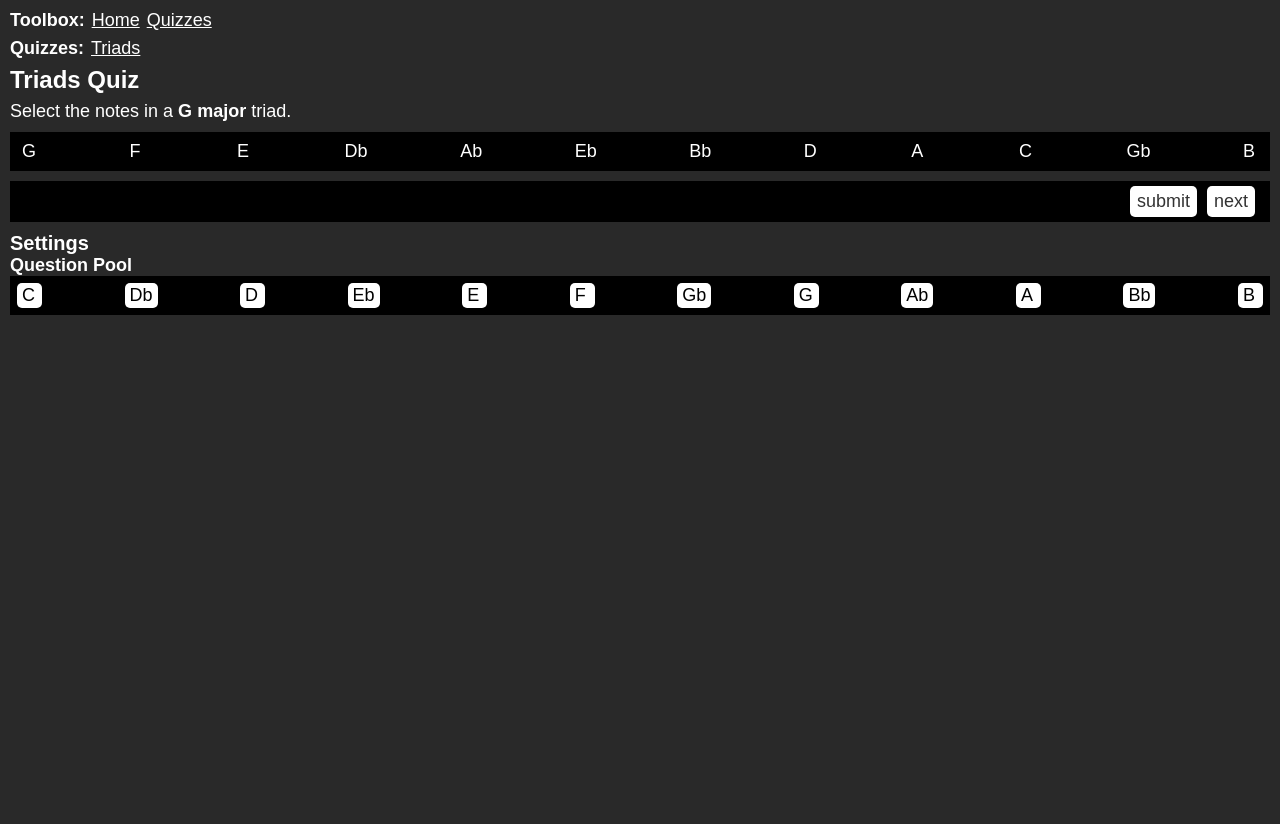
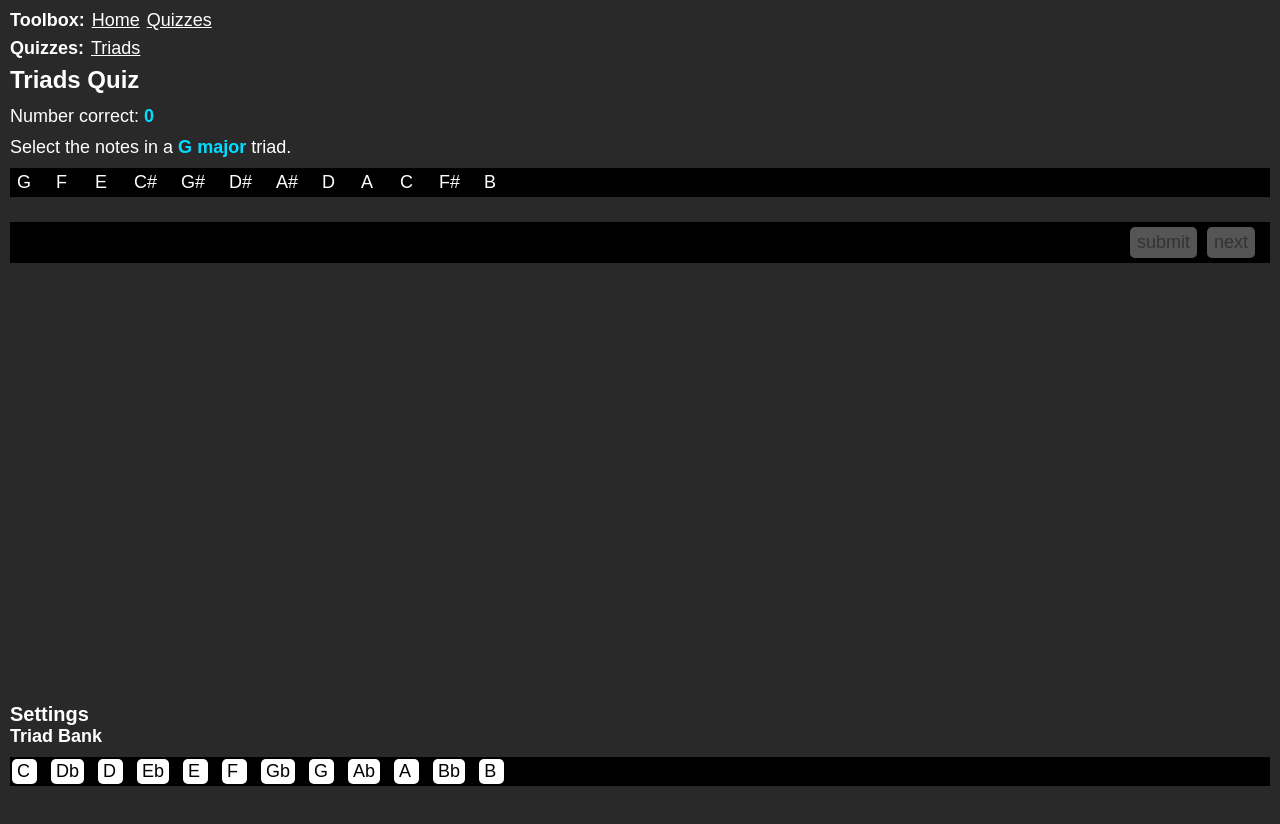
Before and after one commit to ppalladino/toolbox, a Next.js app: page /quizzes/triads in a window 1280 px wide. Shown: the top 824 px of the page. Before the commit the page ends 800 px from the top, so only its background shows below. Built offline with nearby package versions, Linux system fonts and the light colour scheme.

Commit message:
redesigned the pitchmap display to show preffered note name based on key

```diff
--- a/app/globals.css
+++ b/app/globals.css
@@ -107,7 +107,12 @@ meter {
  * Start Custom Styles HERE
  */
 
+html {
+  height: 100%;
+}
+
 body {
+  height: 100%;
   background-color: rgb(41, 41, 41);
   color: white;
   /* font-family: monospace; */
@@ -116,8 +121,16 @@ body {
   font-size: 18px;
 }
 
+main {
+  height: 100%;
+}
+
 section {
   margin-bottom: 10px;
+}
+
+section.fill {
+  height: 100%;
 }
 
 p {
@@ -157,16 +170,35 @@ strong {
   font-weight: bold;
 }
 
+em {
+  color: rgb(0, 221, 255);
+}
+
+section.page-body {
+  display: flex;
+  flex-direction: column;
+  height: 100%;
+  gap: 5px;
+}
+
+section.page-body .push-bottom {
+  margin-top: auto;
+  padding-bottom: 50px;
+}
+
 button {
   border-radius: 5px;
   background-color: #fff;
   color: #333;
   padding: 5px 7px;
-  /* margin: 2px; */
   border: none;
   cursor: pointer;
   min-width: 25px;
   transition: background-color 0.3s;
+}
+
+button:disabled {
+  background-color: #555;
 }
 
 button:hover {
@@ -174,11 +206,18 @@ button:hover {
 }
 
 .button-group {
+  background-color: black;
   display: flex;
-  flex-direction: row;
+  flex-wrap: wrap;
+  gap: 10px;
+  justify-content: flex-start;
+  align-items: stretch;
+
+  /* flex-direction: row;
   justify-content: space-between;
-  background-color: black;
-  padding: 5px;;
+
+
+  padding: 5px;; */
 }
 
 .button-group button {
@@ -218,6 +257,7 @@ section.cta-row {
   background-color: black;
   padding: 5px;
 }
+
 section.cta-row button{
   margin-right: 10px;
 }
--- a/app/quizzes/layout.tsx
+++ b/app/quizzes/layout.tsx
@@ -6,7 +6,7 @@ export default function RootLayout({
   children: React.ReactNode
 }) {
   return (
-    <section>
+    <section className='fill'>
       <header>
         <strong>Quizzes:</strong>
         <nav>
--- a/app/quizzes/triads/page.tsx
+++ b/app/quizzes/triads/page.tsx
@@ -1,7 +1,7 @@
 "use client"
 import { useState, useEffect } from 'react'
 import { IPitchMap } from "@/common/types"
-import { pitchMaps, getMajorTriadPitchMaps, pitchMapsAreSimilar } from "@/common/utils/music-theory"
+import { pitchMaps, getMajorTriadPitchMaps, pitchMapsAreSimilar, PITCH_MAP_DISPLAY_MODE } from "@/common/utils/music-theory"
 import PitchMapPicker from "@/frontend/components/PitchMapPicker"
 import PitchMapResults from '@/frontend/components/PitchMapResults'
 import { getRandomElement, shuffleArray } from '@/common/utils/helpers'
@@ -15,7 +15,9 @@ const POOL_STORAGE_KEY = 'quizzes:triads:question-pool'
 
 export default function TriadsPage() {
   const storedQuestionPool = typeof window !== "undefined" ? window.localStorage.getItem(POOL_STORAGE_KEY) : JSON.stringify([...pitchMaps])
-  const initialQuestionPool = storedQuestionPool ? JSON.parse(storedQuestionPool) : [...pitchMaps]
+  let initialQuestionPool = storedQuestionPool ? JSON.parse(storedQuestionPool) : [...pitchMaps]
+  initialQuestionPool = initialQuestionPool.length > 0 ? initialQuestionPool : [...pitchMaps]
+
   const initialQuestion = getRandomElement<IPitchMap>(initialQuestionPool)
 
   const [questionPool, setQuestionPool] = useState<IPitchMap[]>(initialQuestionPool)
@@ -24,6 +26,8 @@ export default function TriadsPage() {
   const [userAnswer, setUserAnswer] = useState<IPitchMap[]>([])
   const [showResults, setShowResult] = useState<boolean>(false)
   const [randomOrderedPitchMaps, setRandomOrderedPitchMaps] = useState<IPitchMap[]>(shuffleArray<IPitchMap>(pitchMaps))
+  const [numCorrect, setNumCorrect] = useState<number>(0)
+
 
   const handleQuestionPoolChange = (pool: IPitchMap[]) => {
     if(typeof window !== "undefined") {
@@ -33,11 +37,11 @@ export default function TriadsPage() {
   }
 
   const handleUserAnswerChange = (answer: IPitchMap[]) => {
-    console.log({answer})
     setUserAnswer(answer)
   }
 
   const handleSubmitClick = () => {
+    setNumCorrect(numCorrect + (pitchMapsAreSimilar(correctAnswer, userAnswer) ? 1 : 0))
     setShowResult(true)
   }
 
@@ -52,22 +56,27 @@ export default function TriadsPage() {
   }
 
   return (
-    <section>
+    <section className='page-body'>
       <header>
         <h1>Triads Quiz</h1>
       </header>
       <section>
-        <p>Select the notes in a <strong>{question.preferedNoteName} major</strong> triad.</p>
+        <p>Number correct: <strong><em>{numCorrect}</em></strong></p>
+        <p>Select the notes in a <strong><em>{question.preferredNoteName} major</em></strong> triad.</p>
         <p>
           {
             showResults ? (
               <PitchMapResults
+                keyRootPitchMap={question}
+                displayMode={PITCH_MAP_DISPLAY_MODE.KEY_CONTEXTED_NOTE_NAME}
                 visible={randomOrderedPitchMaps}
                 chosen={userAnswer || []}
                 expected={correctAnswer || []}
               />
              ) : (
               <PitchMapPicker
+                keyRootPitchMap={question}
+                displayMode={PITCH_MAP_DISPLAY_MODE.KEY_CONTEXTED_NOTE_NAME}
                 onChange={handleUserAnswerChange}
                 visible={randomOrderedPitchMaps}
                 selected={userAnswer}
@@ -77,12 +86,13 @@ export default function TriadsPage() {
         </p>
       </section>
       <section className="cta-row">
-        <button onClick={handleSubmitClick}>submit</button>
-        <button onClick={handleNextClick}>next</button>
+        <button onClick={handleSubmitClick} disabled={!!showResults || !(userAnswer.length === 3)}>submit</button>
+        <button onClick={handleNextClick} disabled={!showResults}>next</button>
       </section>
-      <section>
+      <section className='push-bottom'>
         <h2>Settings</h2>
-        <strong>Question Pool</strong>
+        <p><strong>Triad Bank</strong></p>
+
         <PitchMapPicker onChange={handleQuestionPoolChange} visible={pitchMaps} selected={questionPool}/>
       </section>
     </section>
--- a/common/types/index.tsx
+++ b/common/types/index.tsx
@@ -4,7 +4,7 @@ export interface IPitchMap {
   pitch: PITCH;
   notes: NOTE[];
   pitchName: string;
-  preferedNoteName: string;
+  preferredNoteName: string;
   notesName: string[];
   keyAccidental: ACCIDENTAL;
 }
--- a/common/utils/music-theory.tsx
+++ b/common/utils/music-theory.tsx
@@ -1,12 +1,18 @@
 import { NOTE, PITCH, INTERVAL, ACCIDENTAL } from '@/common/enums'
 import { IPitchMap } from '@/common/types'
+
+export enum PITCH_MAP_DISPLAY_MODE {
+  PITCH_NAME,
+  PREFERRED_NOTE_NAME,
+  KEY_CONTEXTED_NOTE_NAME
+}
 
 export const pitchMaps: IPitchMap[] = [
   {
     pitch: PITCH.C,
     notes: [NOTE.C],
     pitchName: 'C',
-    preferedNoteName: 'C',
+    preferredNoteName: 'C',
     notesName: ['C'],
     keyAccidental: ACCIDENTAL.NATURAL
   },
@@ -14,7 +20,7 @@ export const pitchMaps: IPitchMap[] = [
     pitch: PITCH.C$_Db,
     notes: [NOTE.C$, NOTE.Db],
     pitchName: 'C#/Db',
-    preferedNoteName: 'Db',
+    preferredNoteName: 'Db',
     notesName: ['C#', 'Db'],
     keyAccidental: ACCIDENTAL.FLAT
   },
@@ -22,7 +28,7 @@ export const pitchMaps: IPitchMap[] = [
     pitch: PITCH.D,
     notes: [NOTE.D],
     pitchName: 'D',
-    preferedNoteName: 'D',
+    preferredNoteName: 'D',
     notesName: ['D'],
     keyAccidental: ACCIDENTAL.SHARP
   },
@@ -30,7 +36,7 @@ export const pitchMaps: IPitchMap[] = [
     pitch: PITCH.D$_Eb,
     notes: [NOTE.D$, NOTE.Eb],
     pitchName: 'D#/Eb',
-    preferedNoteName: 'Eb',
+    preferredNoteName: 'Eb',
     notesName: ['D#', 'Eb'],
     keyAccidental: ACCIDENTAL.FLAT
   },
@@ -38,7 +44,7 @@ export const pitchMaps: IPitchMap[] = [
     pitch: PITCH.E,
     notes: [NOTE.E],
     pitchName: 'E',
-    preferedNoteName: 'E',
+    preferredNoteName: 'E',
     notesName: ['E'],
     keyAccidental: ACCIDENTAL.SHARP
   },
@@ -46,7 +52,7 @@ export const pitchMaps: IPitchMap[] = [
     pitch: PITCH.F,
     notes: [NOTE.F],
     pitchName: 'F',
-    preferedNoteName: 'F',
+    preferredNoteName: 'F',
     notesName: ['F'],
     keyAccidental: ACCIDENTAL.FLAT
   },
@@ -54,7 +60,7 @@ export const pitchMaps: IPitchMap[] = [
     pitch: PITCH.F$_Gb,
     notes: [NOTE.F$, NOTE.Gb],
     pitchName: 'F#/Gb',
-    preferedNoteName: 'Gb',
+    preferredNoteName: 'Gb',
     notesName: ['F#', 'Gb'],
     keyAccidental: ACCIDENTAL.FLAT
   },
@@ -62,7 +68,7 @@ export const pitchMaps: IPitchMap[] = [
     pitch: PITCH.G,
     notes: [NOTE.G],
     pitchName: 'G',
-    preferedNoteName: 'G',
+    preferredNoteName: 'G',
     notesName: ['G'],
     keyAccidental: ACCIDENTAL.SHARP
   },
@@ -70,7 +76,7 @@ export const pitchMaps: IPitchMap[] = [
     pitch: PITCH.G$_Ab,
     notes: [NOTE.G$, NOTE.Ab],
     pitchName: 'G#/Ab',
-    preferedNoteName: 'Ab',
+    preferredNoteName: 'Ab',
     notesName: ['G#', 'Ab'],
     keyAccidental: ACCIDENTAL.FLAT
   },
@@ -78,7 +84,7 @@ export const pitchMaps: IPitchMap[] = [
     pitch: PITCH.A,
     notes: [NOTE.A],
     pitchName: 'A',
-    preferedNoteName: 'A',
+    preferredNoteName: 'A',
     notesName: ['A'],
     keyAccidental: ACCIDENTAL.SHARP
   },
@@ -86,7 +92,7 @@ export const pitchMaps: IPitchMap[] = [
     pitch: PITCH.A$_Bb,
     notes: [NOTE.A$, NOTE.Bb],
     pitchName: 'A#/Bb',
-    preferedNoteName: 'Bb',
+    preferredNoteName: 'Bb',
     notesName: ['A#', 'Bb'],
     keyAccidental: ACCIDENTAL.FLAT
   },
@@ -94,11 +100,27 @@ export const pitchMaps: IPitchMap[] = [
     pitch: PITCH.B,
     notes: [NOTE.B],
     pitchName: 'B',
-    preferedNoteName: 'B',
+    preferredNoteName: 'B',
     notesName: ['B'],
     keyAccidental: ACCIDENTAL.SHARP
   }
 ]
+
+export const getPitchMapDisplay = (mode: PITCH_MAP_DISPLAY_MODE, pitchMap: IPitchMap, keyRootPitchMap?: IPitchMap):string => {
+  switch (mode) {
+    case PITCH_MAP_DISPLAY_MODE.PITCH_NAME:
+      return pitchMap.pitchName
+    case PITCH_MAP_DISPLAY_MODE.PREFERRED_NOTE_NAME:
+      return pitchMap.preferredNoteName
+    case PITCH_MAP_DISPLAY_MODE.KEY_CONTEXTED_NOTE_NAME:
+      if(keyRootPitchMap) {
+        return getKeyContextedNoteName(keyRootPitchMap, pitchMap)
+      }
+      return pitchMap.preferredNoteName
+    default:
+      return pitchMap.preferredNoteName
+  }
+}
 
 export const pitchMapsIncludes = (haystack: IPitchMap[], needle: IPitchMap):boolean => !!haystack.find(h => h.pitch === needle.pitch)
 export const removePitchMap = (pitchMaps: IPitchMap[], pitchMap: IPitchMap):IPitchMap[] => pitchMaps.filter(p => p.pitch !== pitchMap.pitch)
@@ -121,18 +143,7 @@ export const pitchMapsAreSimilar = (pitchMapsA: IPitchMap[], pitchMapsB: IPitchM
   return true
 }
 
-// export const getPitchMapDisplay = (field: PITCH_MAP_FIELD, pitchMap: IPitchMap):string => {
-//   switch (field) {
-//     case PITCH_MAP_FIELD.PITCH_NAME:
-//       return pitchMap.pitchName
-//     case PITCH_MAP_FIELD.PREFERED_NOTE_NAME:
-//       return pitchMap.preferedNoteName
-//     default:
-//       return pitchMap.preferedNoteName
-//   }
-// }
-
-export const getNoteNameFromPitchMap = (keyRootPitchMap: IPitchMap, pitchMap: IPitchMap): string => {
+export const getKeyContextedNoteName = (keyRootPitchMap: IPitchMap, pitchMap: IPitchMap): string => {
   if(pitchMap.notesName.length > 1) {
     return keyRootPitchMap.keyAccidental === ACCIDENTAL.FLAT ? pitchMap.notesName[1] : pitchMap.notesName[0]
   }
@@ -148,10 +159,10 @@ const addIntervalToPitchMap = (startingPitchMap: IPitchMap, interval: INTERVAL):
   return pitchMaps[intervalIndex]
 }
 
-const getChordPitcheMaps = (intervals: INTERVAL[]) => (rootPitchMap: IPitchMap): IPitchMap[] => {
+const getChordPitchMaps = (intervals: INTERVAL[]) => (rootPitchMap: IPitchMap): IPitchMap[] => {
   return intervals.map(i => addIntervalToPitchMap(rootPitchMap, i))
 }
-export const getMajorTriadPitchMaps = getChordPitcheMaps([INTERVAL.PERFECT_UNISON, INTERVAL.MAJOR_3RD, INTERVAL.PERFECT_5TH])
-export const getMinorTriadPitchMaps = getChordPitcheMaps([INTERVAL.PERFECT_UNISON, INTERVAL.MINOR_3RD, INTERVAL.PERFECT_5TH])
+export const getMajorTriadPitchMaps = getChordPitchMaps([INTERVAL.PERFECT_UNISON, INTERVAL.MAJOR_3RD, INTERVAL.PERFECT_5TH])
+export const getMinorTriadPitchMaps = getChordPitchMaps([INTERVAL.PERFECT_UNISON, INTERVAL.MINOR_3RD, INTERVAL.PERFECT_5TH])
 
 export const allMajorTriadPitchMaps = pitchMaps.map(pitchMap => getMajorTriadPitchMaps(pitchMap))
--- a/frontend/components/PitchMapPicker/index.tsx
+++ b/frontend/components/PitchMapPicker/index.tsx
@@ -1,51 +1,33 @@
 import { useState, useEffect } from 'react'
 import { IPitchMap } from "@/common/types"
 import { shuffleArray } from '@/common/utils/helpers';
-import { pitchMapsIncludes, togglePitchMap } from "@/common/utils/music-theory"
-
-// export enum DISPLAY_MODE {
-//     PITCH_NAME,
-//     PREFERED_NOTE_NAME,
-//     ALL_NOTE_NAMES
-//   }
+import { pitchMapsIncludes, togglePitchMap, getPitchMapDisplay, PITCH_MAP_DISPLAY_MODE } from "@/common/utils/music-theory"
 
 interface PitchMapPickerProps {
     onChange: (selected:IPitchMap[]) => void;
     visible: IPitchMap[];
     selected: IPitchMap[];
-    randomize?: boolean;
-    // displayMode?: DISPLAY_MODE;
+    displayMode?: PITCH_MAP_DISPLAY_MODE;
+    keyRootPitchMap?: IPitchMap; // only really needed if displayMode = PITCH_MAP_DISPLAY_MODE.KEY_CONTEXTED_NOTE_NAME
 }
 
 export default function PitchMapPicker({
     onChange,
     visible,
     selected,
-    randomize = false,
-    // displayMode =  DISPLAY_MODE.PREFERED_NOTE_NAME
+    displayMode = PITCH_MAP_DISPLAY_MODE.PREFERRED_NOTE_NAME,
+    keyRootPitchMap
 }: PitchMapPickerProps) {
-    // const [pitchMaps, setPitchMaps] = useState<IPitchMap[]>([...visible])
-    // const [selectedPitchMaps, setSelectedPitchMaps] = useState<IPitchMap[]>([...selected])
-
-    // useEffect(() => {
-    //     if(randomize) {
-    //         setPitchMaps(shuffleArray(pitchMaps))
-    //     } else {
-    //         setPitchMaps(pitchMaps)
-    //     }
-
-    //   }, [pitchMaps])
+    if(displayMode === PITCH_MAP_DISPLAY_MODE.KEY_CONTEXTED_NOTE_NAME && !keyRootPitchMap) {
+        throw new Error('keyRootPitchMap is required when displayMode is PITCH_MAP_DISPLAY_MODE.KEY_CONTEXTED_NOTE_NAME')
+    }
 
     const handleClick = (pitchMap: IPitchMap) => () => {
-        // const selected = togglePitchMap(selectedPitchMaps, pitchMap)
-        // setSelectedPitchMaps(selected)
         onChange(togglePitchMap(selected, pitchMap))
     }
 
     const getKeyClass = (pitchMap: IPitchMap):string => {
         const isSelected = pitchMapsIncludes(selected, pitchMap)
-        // console.log({selectedPitchMaps, pitchMap, isSelected})
-
         if(isSelected) {
             return 'selected'
         } else {
@@ -60,11 +42,10 @@ export default function PitchMapPicker({
                 return (
                     <button
                         className={getKeyClass(pm)}
-                        key={pm.preferedNoteName}
+                        key={pm.preferredNoteName}
                         onClick={handleClick(pm)}
                     >
-                       {/* {getPitchMapDisplay(displayMode, pm)} */}
-                       {pm.preferedNoteName}
+                       {getPitchMapDisplay(displayMode, pm, keyRootPitchMap)}
                     </button>
                 )
             })
--- a/frontend/components/PitchMapResults/index.tsx
+++ b/frontend/components/PitchMapResults/index.tsx
@@ -1,17 +1,25 @@
 import { IPitchMap } from "@/common/types"
-import { pitchMapsIncludes, togglePitchMap } from "@/common/utils/music-theory"
+import { pitchMapsIncludes, getPitchMapDisplay, PITCH_MAP_DISPLAY_MODE } from "@/common/utils/music-theory"
 
 interface PitchMapResultsProps {
     visible: IPitchMap[];
     chosen: IPitchMap[];
     expected: IPitchMap[];
+    displayMode?: PITCH_MAP_DISPLAY_MODE;
+    keyRootPitchMap?: IPitchMap; // only really needed if displayMode = PITCH_MAP_DISPLAY_MODE.KEY_CONTEXTED_NOTE_NAME
 }
 
 export default function PitchMapResults({
     visible,
     chosen,
-    expected
+    expected,
+    displayMode = PITCH_MAP_DISPLAY_MODE.PREFERRED_NOTE_NAME,
+    keyRootPitchMap
 }: PitchMapResultsProps) {
+    if(displayMode === PITCH_MAP_DISPLAY_MODE.KEY_CONTEXTED_NOTE_NAME && !keyRootPitchMap) {
+        throw new Error('keyRootPitchMap is required when displayMode is PITCH_MAP_DISPLAY_MODE.KEY_CONTEXTED_NOTE_NAME')
+    }
+
     const getKeyClass = (pitchMap: IPitchMap):string => {
         const isChosen = pitchMapsIncludes(chosen, pitchMap)
         const isExpected = pitchMapsIncludes(expected, pitchMap)
@@ -31,10 +39,9 @@ export default function PitchMapResults({
                 return (
                     <button
                         className={getKeyClass(pm)}
-                        key={pm.preferedNoteName}
+                        key={pm.preferredNoteName}
                     >
-                       {/* {getPitchMapDisplay(displayMode, pm)} */}
-                       {pm.preferedNoteName}
+                       {getPitchMapDisplay(displayMode, pm, keyRootPitchMap)}
                     </button>
                 )
             })
```
